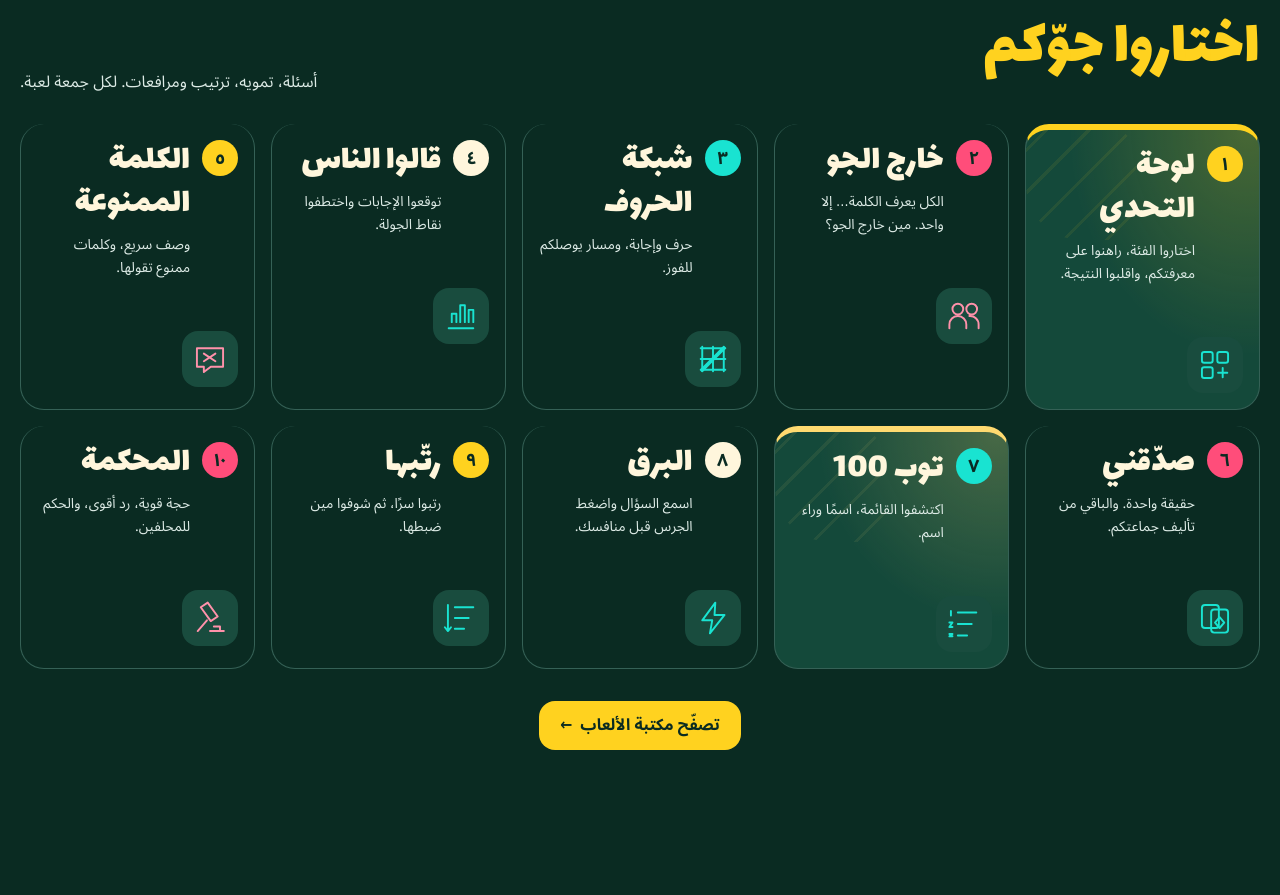
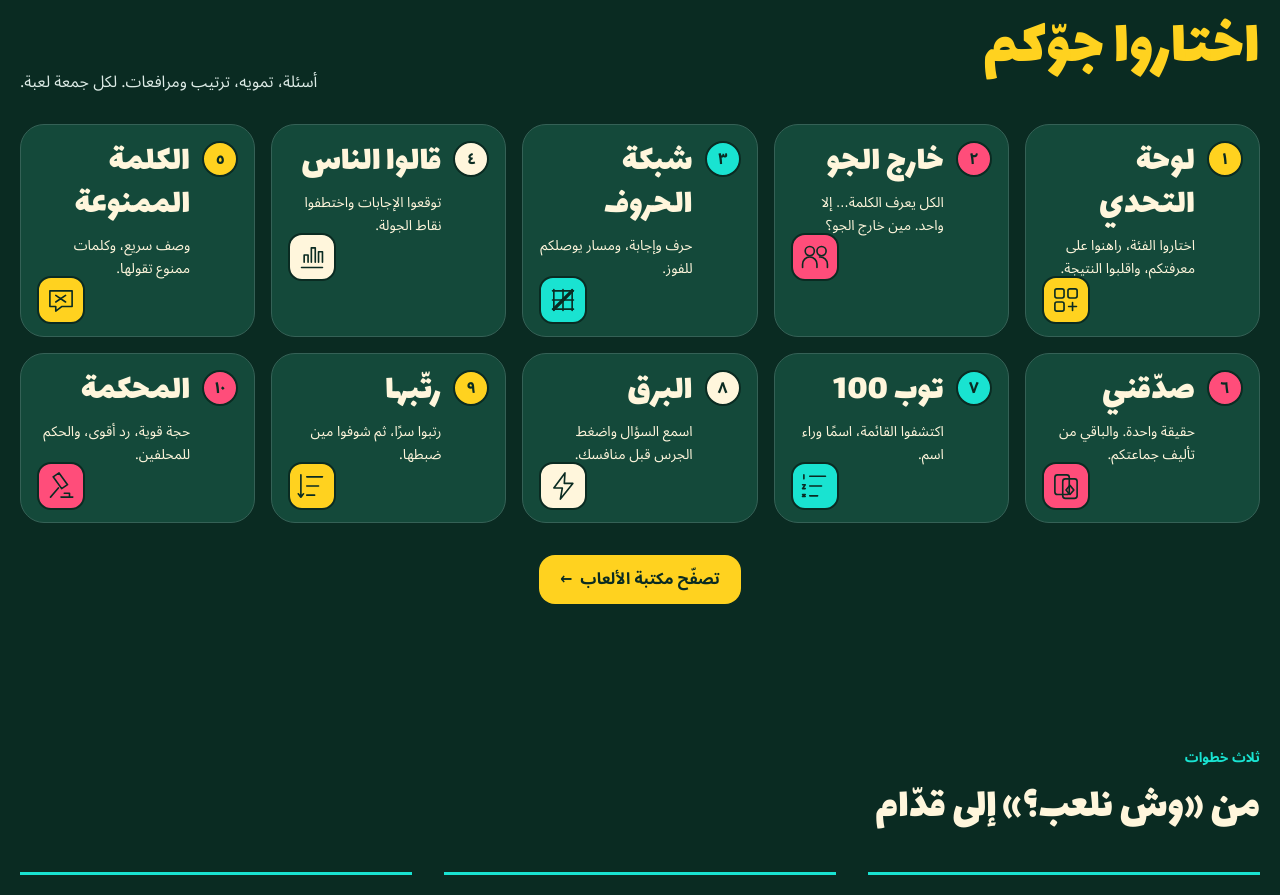
Before and after one commit to 7assan-0/quddam, a Next.js app in the folder qalba-platform/: page / in a window 1280 px wide. Shown: the part 1029-1924 px from the top of the page. Built offline with nearby package versions, Linux system fonts and the light colour scheme; no server answers.

Commit message:
style: enforce Forest/Cream cards and brand-only celebration accents

```diff
--- a/qalba-platform/src/styles/game-show.css
+++ b/qalba-platform/src/styles/game-show.css
@@ -18,45 +18,66 @@ body[data-hero-visible="false"]:has(.quddam-sun-hero) .header .btn-ghost { borde
 body[data-hero-visible="false"]:has(.quddam-sun-hero) .header .btn-ghost:hover { background:var(--neutral-700); color:var(--color-accent-gold); }
 body[data-hero-visible="false"]:has(.quddam-sun-hero) .header .account-menu summary { border-color:var(--neutral-400); }
 
-/* Four vivid supporting accents: brand Night/Sun remain dominant. Never set small text in a team/accent color. */
-.quddam-home-game,.quddam-games .game-card { --game-accent:var(--color-accent-gold); }
-.quddam-home-game[data-game="category-board"],.quddam-games .game-card[data-game="category-board"] { --game-accent:var(--color-accent-gold); }
-.quddam-home-game[data-game="out-of-the-loop"],.quddam-games .game-card[data-game="out-of-the-loop"] { --game-accent:var(--color-game-lilac); }
-.quddam-home-game[data-game="letter-network"],.quddam-games .game-card[data-game="letter-network"] { --game-accent:var(--color-game-sky); }
-.quddam-home-game[data-game="survey-show"],.quddam-games .game-card[data-game="survey-show"] { --game-accent:var(--color-game-coral); }
-.quddam-home-game[data-game="secret-word"],.quddam-games .game-card[data-game="secret-word"] { --game-accent:var(--color-game-mint); }
-.quddam-home-game[data-game="bluff"],.quddam-games .game-card[data-game="bluff"] { --game-accent:var(--color-game-lilac); }
-.quddam-home-game[data-game="top-list"],.quddam-games .game-card[data-game="top-list"] { --game-accent:var(--color-accent-gold-soft); }
-.quddam-home-game[data-game="lightning-quiz"],.quddam-games .game-card[data-game="lightning-quiz"] { --game-accent:var(--color-game-coral); }
-.quddam-home-game[data-game="ordering-challenge"],.quddam-games .game-card[data-game="ordering-challenge"] { --game-accent:var(--color-game-sky); }
-.quddam-home-game[data-game="the-court"],.quddam-games .game-card[data-game="the-court"] { --game-accent:var(--color-game-mint); }
+/* Brand mark is always a Sun tile, Night left chevron, and two Spark squares. */
+.quddam-mark-tile { fill:var(--color-accent-gold); stroke:var(--color-primary); stroke-width:1.5px; }
+.quddam-mark-chevron { fill:var(--color-primary); }
+.quddam-mark-spark { fill:var(--color-secondary); }
+
+/* Marketing and library use a strict Forest/Cream card surface.
+   Only the number badge and icon chip cycle: Sun, Spark, Wave, Cream. */
+.quddam-home-game,.quddam-games .game-card { --card-chip:var(--color-accent-gold); }
+.quddam-home-game[data-color="1"],.quddam-games .game-card[data-color="1"] { --card-chip:var(--color-secondary); }
+.quddam-home-game[data-color="2"],.quddam-games .game-card[data-color="2"] { --card-chip:var(--color-accent-turquoise); }
+.quddam-home-game[data-color="3"],.quddam-games .game-card[data-color="3"] { --card-chip:var(--color-bg); }
 .quddam-home-game,.quddam-games .game-card {
-  border-block-start:6px solid var(--game-accent);
-  background:
-    radial-gradient(ellipse at 95% 0%,color-mix(in srgb,var(--game-accent) 22%,transparent) 0%,transparent 57%),
-    var(--color-primary-surface);
+  background:var(--color-primary-surface); color:var(--color-bg);
+  border:1px solid var(--neutral-600); border-radius:24px;
+  transition:background var(--motion-normal),color var(--motion-normal),border-color var(--motion-normal),transform var(--motion-normal);
 }
-.quddam-home-game::before,.quddam-games .game-card::before {
-  content:""; position:absolute; width:110px; height:110px; inset-block-start:0; inset-inline-end:0;
-  background:repeating-linear-gradient(135deg,transparent 0 13px,color-mix(in srgb,var(--game-accent) 15%,transparent) 13px 16px,transparent 16px 30px);
-  border-radius:0 24px 0 50%; opacity:.48; pointer-events:none;
-}
-.quddam-home-game { overflow:hidden; }
+.quddam-home-game { position:relative; overflow:hidden; }
+.quddam-home-game::before,.quddam-games .game-card::before { content:none; }
 .quddam-home-game-link { position:relative; isolation:isolate; }
 .quddam-home-game-copy { padding-block-end:40px; }
-.quddam-home-game-copy strong { color:var(--color-text-inverse); }
-.quddam-home-game-link>.game-emblem { width:48px; height:48px; color:var(--game-accent); }
+.quddam-home-game-copy strong,.quddam-games .game-card .game-card-copy :is(h2,h3) { color:var(--color-bg); }
+.quddam-home-game-copy small,.quddam-games .game-card p,.quddam-games .game-card .game-facts { color:var(--color-bg); }
+.quddam-home-game .quddam-game-number,.quddam-games .game-card .game-index {
+  display:grid; place-items:center; width:36px; height:36px;
+  border-radius:50%; border:2px solid var(--color-primary);
+  background:var(--card-chip); color:var(--color-primary);
+  opacity:1; font:900 1rem/1 var(--font-arabic);
+}
+.quddam-home-game .game-icon-chip,.quddam-games .game-card .game-icon-chip {
+  display:grid; place-items:center; flex:none; width:56px; height:56px;
+  border-radius:14px; border:2px solid var(--color-primary);
+  background:var(--card-chip); color:var(--color-primary);
+}
+.quddam-home-game .game-icon-chip {
+  position:absolute; inset-inline-end:var(--space-4); inset-block-end:var(--space-3);
+  width:48px; height:48px;
+}
+.quddam-home-game .game-icon-chip .game-emblem,
+.quddam-games .game-card .game-icon-chip .game-emblem {
+  width:34px; height:34px; padding:0; border:0; border-radius:0;
+  background:transparent; color:var(--color-primary);
+}
 .quddam-games .game-card { position:relative; overflow:hidden; }
 .quddam-games .game-card>* { position:relative; z-index:1; }
-.quddam-games .game-card .game-emblem {
-  color:var(--game-accent);
-  background:color-mix(in srgb,var(--game-accent) 14%,var(--color-primary));
-  border:1px solid color-mix(in srgb,var(--game-accent) 45%,transparent);
+.quddam-games .game-card .btn-secondary {
+  background:var(--color-accent-gold); color:var(--color-primary); border-color:var(--color-accent-gold);
 }
-.quddam-games .game-card .btn-secondary { background:var(--color-accent-gold); color:var(--color-primary); border-color:transparent; }
-.quddam-games .game-card .btn-secondary:hover { background:var(--color-accent-gold-hover); }
+.quddam-games .game-card .btn-secondary:hover { background:var(--color-accent-gold-hover); color:var(--color-primary); }
+.quddam-home-game:is(:hover,:focus-within),.quddam-games .game-card:is(:hover,:focus-within) {
+  background:var(--color-accent-gold); color:var(--color-primary);
+  border-color:var(--color-primary);
+}
+.quddam-home-game:is(:hover,:focus-within) .quddam-home-game-copy :is(strong,small),
+.quddam-games .game-card:is(:hover,:focus-within) :is(.game-card-copy h2,.game-card-copy h3,.game-card-copy p,.game-facts,.game-availability) { color:var(--color-primary); }
+.quddam-games .game-card:is(:hover,:focus-within) .btn-secondary,
+.quddam-games .game-card:is(:hover,:focus-within) .btn-secondary:hover {
+  background:var(--color-primary); color:var(--color-accent-gold); border-color:var(--color-primary);
+}
 .quddam-home-game:focus-within,.quddam-games .game-card:focus-within {
-  outline:3px solid var(--color-accent-gold); outline-offset:3px;
+  outline:3px solid var(--color-accent-turquoise); outline-offset:3px;
 }
 
 /* Live result feedback never changes scores; it only decorates the existing SSE message. */
@@ -68,12 +89,12 @@ body[data-hero-visible="false"]:has(.quddam-sun-hero) .header .account-menu summ
   animation:game-show-pop var(--motion-emphasis) var(--ease-standard) both;
 }
 .game-show-feedback>span { display:grid; place-items:center; width:44px; height:44px; flex:none; border-radius:50%; background:var(--color-accent-gold); color:var(--color-primary); font:400 32px/1 var(--font-display); }
-.game-show-feedback--correct { border-color:var(--color-game-mint); }
-.game-show-feedback--correct>span { background:var(--color-game-mint); }
-.game-show-feedback--wrong { border-color:var(--color-game-coral); }
-.game-show-feedback--wrong>span { background:var(--color-game-coral); }
-.game-show-feedback--edit { border-color:var(--color-game-sky); }
-.game-show-feedback--edit>span { background:var(--color-game-sky); }
+.game-show-feedback--correct { border-color:var(--color-accent-turquoise); }
+.game-show-feedback--correct>span { background:var(--color-accent-turquoise); }
+.game-show-feedback--wrong { border-color:var(--color-secondary); }
+.game-show-feedback--wrong>span { background:var(--color-secondary); }
+.game-show-feedback--edit { border-color:var(--color-accent-gold); }
+.game-show-feedback--edit>span { background:var(--color-accent-gold); }
 @keyframes game-show-pop { from { opacity:.4; transform:scale(.96) translateY(6px); } to { opacity:1; transform:scale(1) translateY(0); } }
 
 /* Accessible TV finale, fed by the actual winners rather than a fake preview. */
@@ -89,10 +110,10 @@ body[data-hero-visible="false"]:has(.quddam-sun-hero) .header .account-menu summ
 .victory-spotlight :is(h1,h2) { font:400 clamp(3rem,6.5vw,7rem)/1.22 var(--font-display); color:var(--color-accent-gold); margin:0; overflow-wrap:anywhere; }
 .victory-tie { font-size:clamp(1.5rem,2.2vw,2rem); color:var(--color-text-inverse); margin:0; }
 .victory-signature { color:var(--neutral-200); font-size:clamp(1.1rem,1.5vw,1.5rem); font-weight:900; }
-.victory-spark { position:absolute; color:var(--color-game-lilac); font-size:clamp(2rem,4vw,4rem); pointer-events:none; animation:winner-spark 700ms var(--ease-standard) both; }
+.victory-spark { position:absolute; color:var(--color-accent-gold); font-size:clamp(2rem,4vw,4rem); pointer-events:none; animation:winner-spark 700ms var(--ease-standard) both; }
 .victory-spark--one { inset-block-start:12%; inset-inline-start:7%; }
-.victory-spark--two { inset-block-start:24%; inset-inline-end:8%; color:var(--color-game-coral); }
-.victory-spark--three { inset-block-end:8%; inset-inline-start:16%; color:var(--color-game-sky); }
+.victory-spark--two { inset-block-start:24%; inset-inline-end:8%; color:var(--color-secondary); }
+.victory-spark--three { inset-block-end:8%; inset-inline-start:16%; color:var(--color-accent-turquoise); }
 .quddam-board-tv .display-victory>p { color:var(--neutral-200); margin:0 0 20px; }
 .quddam-board-tv .display-victory::before { content:none; }
 
@@ -106,8 +127,10 @@ body[data-hero-visible="false"]:has(.quddam-sun-hero) .header .account-menu summ
 }
 .lightning-tv .lightning-scoreboard strong { font:400 clamp(3.25rem,6vw,6.5rem)/1.1 var(--font-display); color:var(--color-text-inverse); }
 .lightning-tv .lightning-active { outline:5px solid var(--color-accent-gold); outline-offset:2px; }
+.lightning-tv .lightning-turn-chip { display:inline-block; width:max-content; padding:4px 14px; border-radius:var(--radius-pill); background:var(--color-accent-gold); color:var(--color-primary); font:900 clamp(1.1rem,1.6vw,1.5rem)/1.4 var(--font-arabic); margin-block-start:var(--space-2); }
+.lightning-tv .lightning-scoreboard .panel:not(.lightning-active) { outline:0; box-shadow:none; }
 .lightning-tv .lightning-round-head { padding:8px 0; color:var(--color-text-inverse); font-weight:900; font-size:clamp(1.5rem,2vw,2rem); }
-.lightning-tv .lightning-round-head .timer { color:var(--color-game-coral); font-family:var(--font-display); }
+.lightning-tv .lightning-round-head .timer { color:var(--color-secondary); font-family:var(--font-display); }
 .lightning-tv .lightning-status { border:0; border-radius:16px; background:var(--color-primary-surface); color:var(--color-text-inverse); text-align:center; }
 .lightning-tv .lightning-question {
   border:0; border-radius:36px; background:var(--color-bg); color:var(--color-primary); text-align:center;
@@ -115,7 +138,7 @@ body[data-hero-visible="false"]:has(.quddam-sun-hero) .header .account-menu summ
 }
 .lightning-tv .lightning-question .eyebrow { display:inline-block; border-radius:var(--radius-pill); padding:4px 22px; background:var(--color-primary); color:var(--color-accent-gold); font-size:clamp(1.25rem,1.8vw,1.8rem); }
 .lightning-tv .lightning-question h2 { font:400 clamp(2.5rem,6.5vw,7rem)/1.3 var(--font-display); color:var(--color-primary); overflow-wrap:anywhere; }
-.lightning-tv .lightning-result { border:3px solid var(--color-game-mint); border-radius:24px; color:var(--color-text-inverse); background:var(--color-primary-surface); }
+.lightning-tv .lightning-result { border:3px solid var(--color-accent-turquoise); border-radius:24px; color:var(--color-text-inverse); background:var(--color-primary-surface); }
 .lightning-tv .lightning-final .victory-spotlight h2 { margin:0; }
 .lightning-tv .lightning-final>p { font-size:clamp(1.25rem,1.8vw,1.75rem); color:var(--color-text-inverse); }
 
```
